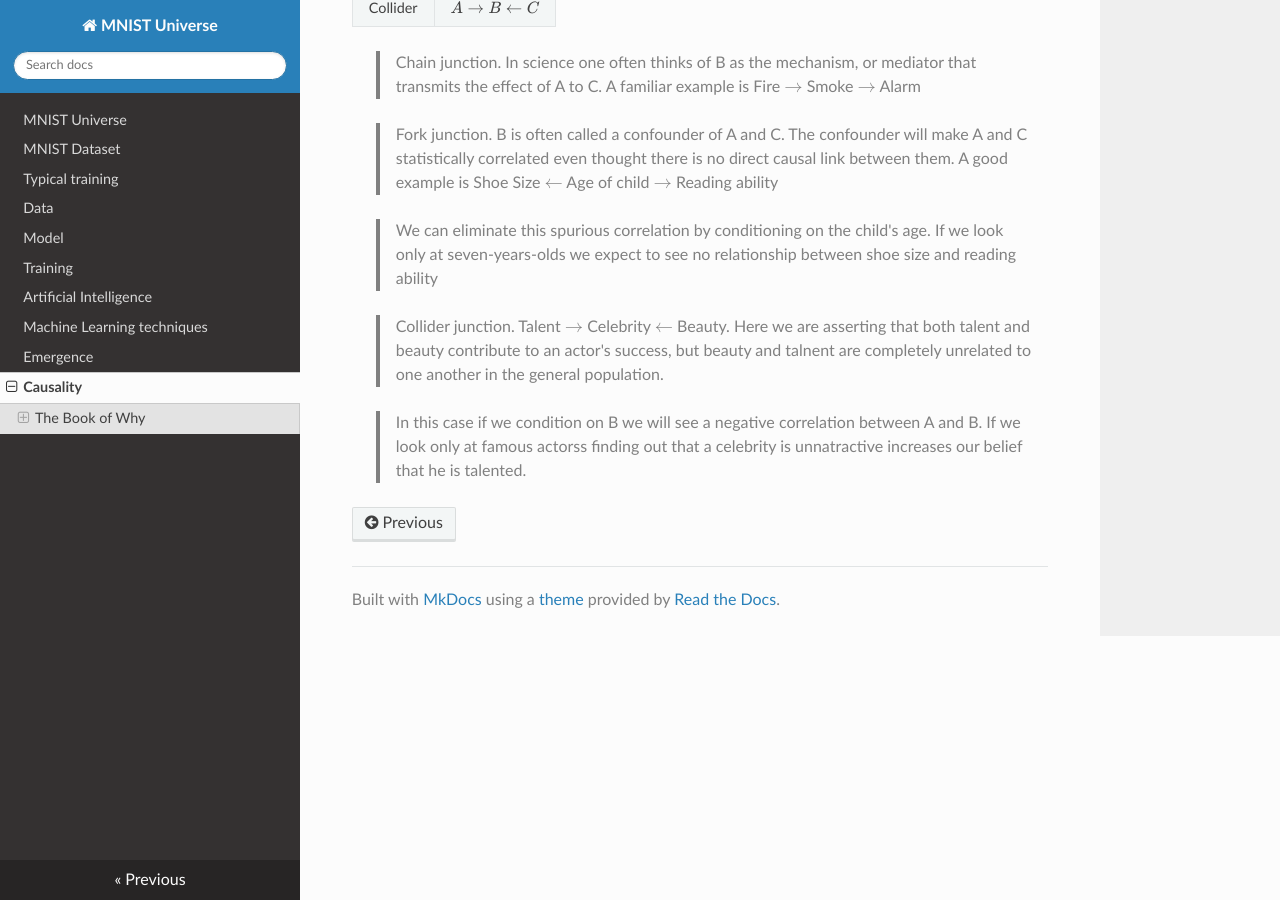
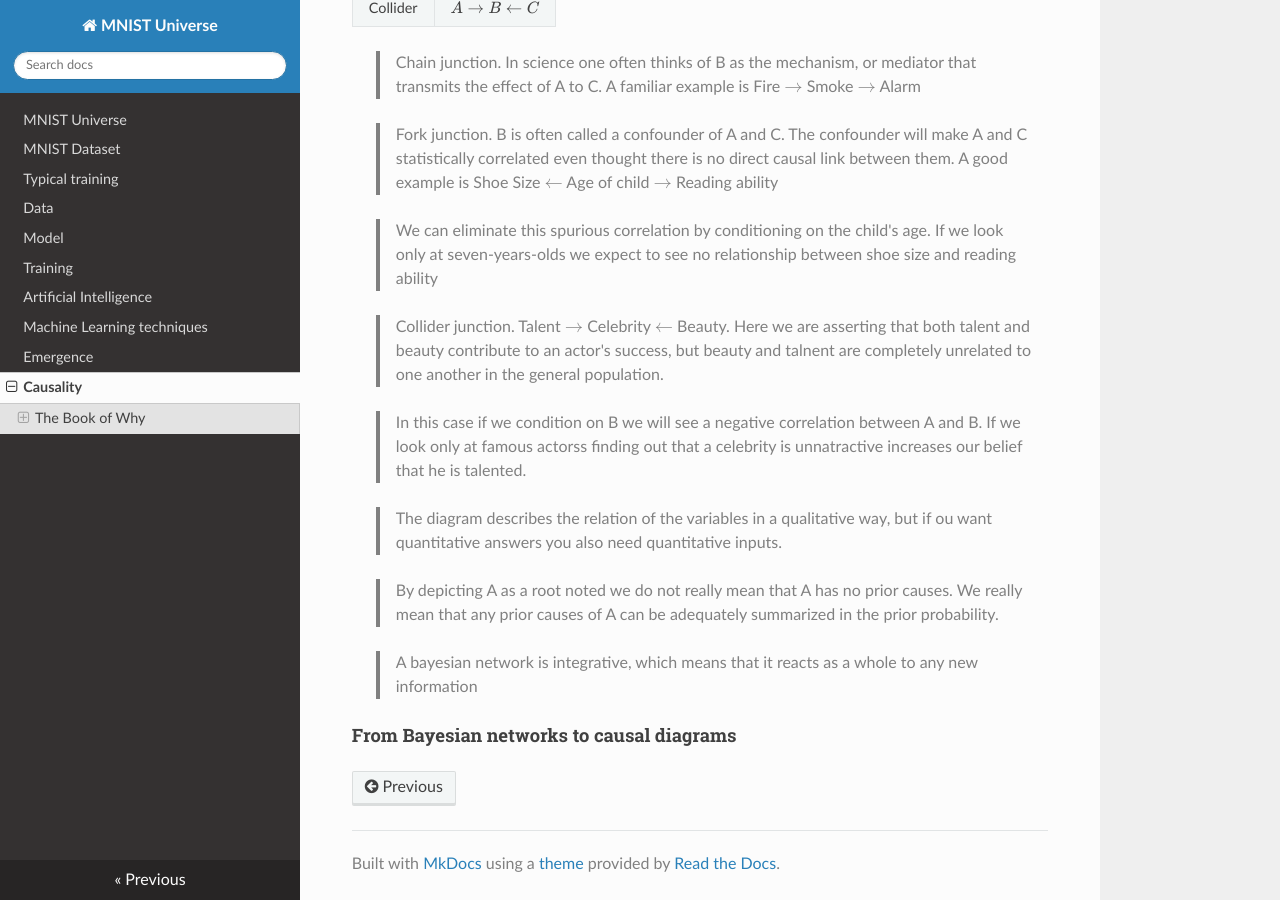
Before and after one commit to ironbar/mnist_universe, an MkDocs documentation site: the page built from docs/08_causality.md, in a window 1280 px wide and 900 px high, scrolled down 3914 px. Built offline with MkDocs 1.6.1, drawn with Linux system fonts in a browser that asks for light colours; nearby versions of some CDN libraries; formulas are drawn with MathJax 3.

Commit message:
added more info

```diff
--- a/docs/08_causality.md
+++ b/docs/08_causality.md
@@ -120,3 +120,17 @@ Then there is a tiny glimpse at bayesian networks
 <!-- -->
 
 > In this case if we condition on B we will see a negative correlation between A and B. If we look only at famous actorss finding out that a celebrity is unnatractive increases our belief that he is talented.
+
+<!-- -->
+
+> The diagram describes the relation of the variables in a qualitative way, but if ou want quantitative answers you also need quantitative inputs.
+
+<!-- -->
+
+> By depicting A as a root noted we do not really mean that A has no prior causes. We really mean that any prior causes of A can be adequately summarized in the prior probability.
+
+<!-- -->
+
+> A bayesian network is integrative, which means that it reacts as a whole to any new information
+
+#### From Bayesian networks to causal diagrams
```
